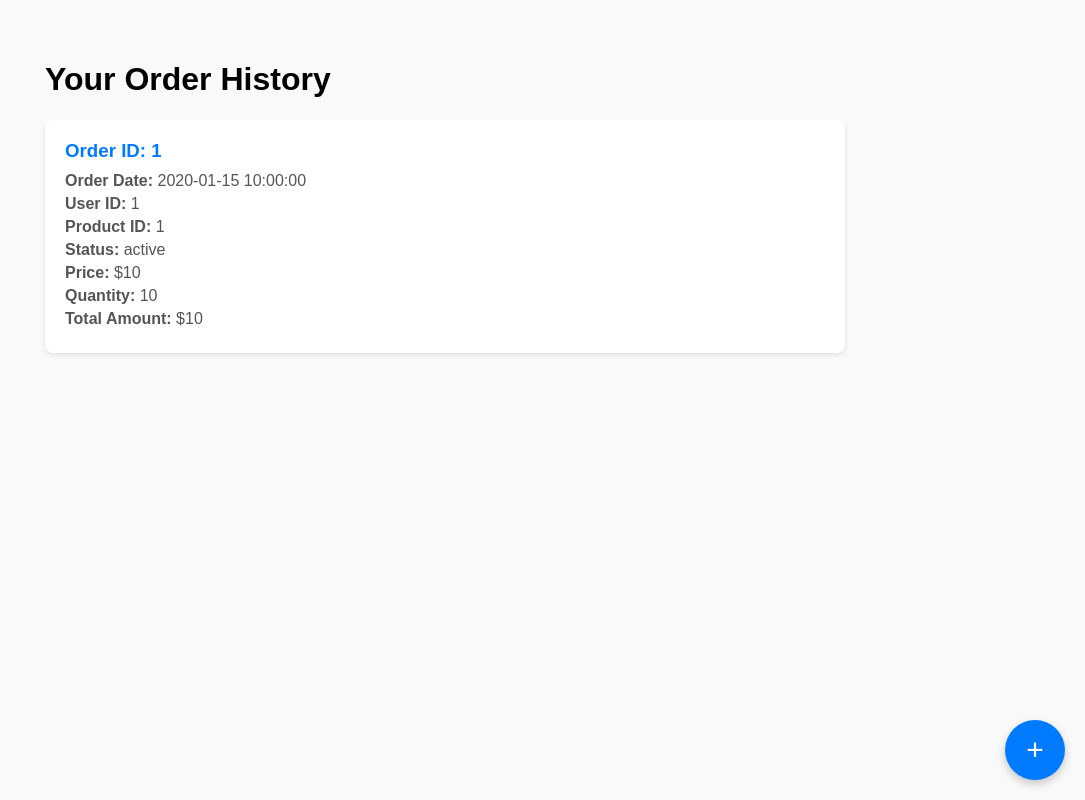
After one commit to YarmikPatel/Online-Medical-Store, a PHP site: page /user/orders.php in a window 1280 px wide. The commit adds this page. Shown: the whole page, without its empty margins (195-1280 px from the left). Run offline with PHP 8.4, Linux system fonts and the light colour scheme; tables that the repository leaves empty or names only in its code hold one stand-in row (values such as "Sample post").

Commit message:
add orders file in user

```diff
--- a/Backend/connection.php
+++ b/Backend/connection.php
@@ -14,5 +14,4 @@ if($conn->connect_error){
         // die("commection failed :" .$conn->connect_error);
         die("commection failed :");
 }
-
 ?>
--- a/Frontend/index.php
+++ b/Frontend/index.php
@@ -279,7 +279,7 @@ include('../Backend/connection.php');
             <li><a href="lab_test.php">Lab Test</a></li>
             <li><a href="cart.php">Cart</a></li>
             <li><a href="order_history.php">Order History</a></li>
-            <li><a href="prescription.php">Prescription</a></li>
+            <li><a href="\user\prescription.php">Prescription</a></li>
             <li><a href="login.php">Login</a></li>
         </ul>
     </div>
--- /dev/null
+++ b/Frontend/user/orders.php
@@ -0,0 +1,118 @@
+<?php
+include('../../Backend/connection.php');
+session_start();
+
+// Fetch data from order_history table
+$sql = "SELECT * FROM order_history";
+$result = $conn->query($sql);
+?>
+
+<!DOCTYPE html>
+<html lang="en">
+<head>
+    <meta charset="UTF-8">
+    <meta name="viewport" content="width=device-width, initial-scale=1.0">
+    <title>Order History</title>
+    <style>
+        body {
+            font-family: Arial, sans-serif;
+            margin: 0;
+            padding: 0;
+            background-color: #f9f9f9;
+            transition: filter 0.3s ease;
+        }
+
+        .container {
+            max-width: 800px;
+            margin: 20px auto;
+            padding: 20px;
+        }
+
+        .card {
+            background: #fff;
+            border-radius: 8px;
+            box-shadow: 0 2px 4px rgba(0, 0, 0, 0.1);
+            padding: 20px;
+            margin-bottom: 20px;
+            transition: transform 0.3s ease, box-shadow 0.3s ease;
+        }
+
+        .card:hover {
+            transform: translateY(-5px);
+            box-shadow: 0 4px 8px rgba(0, 0, 0, 0.2);
+        }
+
+        .card h3 {
+            margin: 0 0 10px;
+            color: #007bff;
+        }
+
+        .card p {
+            margin: 5px 0;
+            color: #555;
+        }
+
+        .floating-button {
+            position: fixed;
+            bottom: 20px;
+            right: 20px;
+            background: #007bff;
+            color: white;
+            width: 60px;
+            height: 60px;
+            border-radius: 50%;
+            display: flex;
+            justify-content: center;
+            align-items: center;
+            font-size: 30px;
+            box-shadow: 0 4px 8px rgba(0, 0, 0, 0.2);
+            cursor: pointer;
+            border: none;
+            z-index: 1000;
+        }
+
+        .floating-button:hover {
+            background: #0056b3;
+        }
+
+        .overlay {
+            position: fixed;
+            top: 0;
+            left: 0;
+            width: 100%;
+            height: 100%;
+            background: rgba(0, 0, 0, 0.5);
+            display: none;
+            z-index: 999;
+        }
+    </style>
+</head>
+<body>
+    <div class="container">
+        <h1>Your Order History</h1>
+        <?php if ($result->num_rows > 0): ?>
+            <?php while ($row = $result->fetch_assoc()): ?>
+                <div class="card">
+                    <h3>Order ID: <?= htmlspecialchars($row['oid']) ?></h3>
+                    <p><strong>Order Date:</strong> <?= htmlspecialchars($row['order_date']) ?></p>
+                    <p><strong>User ID:</strong> <?= htmlspecialchars($row['uid']) ?></p>
+                    <p><strong>Product ID:</strong> <?= htmlspecialchars($row['pid']) ?></p>
+                    <p><strong>Status:</strong> <?= htmlspecialchars($row['status']) ?></p>
+                    <p><strong>Price:</strong> $<?= htmlspecialchars($row['price']) ?></p>
+                    <p><strong>Quantity:</strong> <?= htmlspecialchars($row['qty']) ?></p>
+                    <p><strong>Total Amount:</strong> $<?= htmlspecialchars($row['total_amount']) ?></p>
+                </div>
+            <?php endwhile; ?>
+        <?php else: ?>
+            <p>No orders found.</p>
+        <?php endif; ?>
+    </div>
+
+    <div class="overlay"></div>
+    <button class="floating-button" onclick="alert('Floating button clicked!');">+</button>
+</body>
+</html>
+
+<?php
+$conn->close();
+?>
--- a/Frontend/user_registration.php
+++ b/Frontend/user_registration.php
@@ -7,7 +7,7 @@ include('../Backend/connection.php');
 <head>
     <meta charset="UTF-8">
     <meta name="viewport" content="width=device-width, initial-scale=1.0">
-    <title>MedPlus - User Sign Up</title>
+    <title>MedDrip - User Sign Up</title>
     <style>
         /* Add styling for error messages */
         .error-msg {
```
Also changed, not shown: Frontend/user/navbar.php (added, +48 -0 lines), Frontend/user/user_login_index.php (+7 -2 lines).
